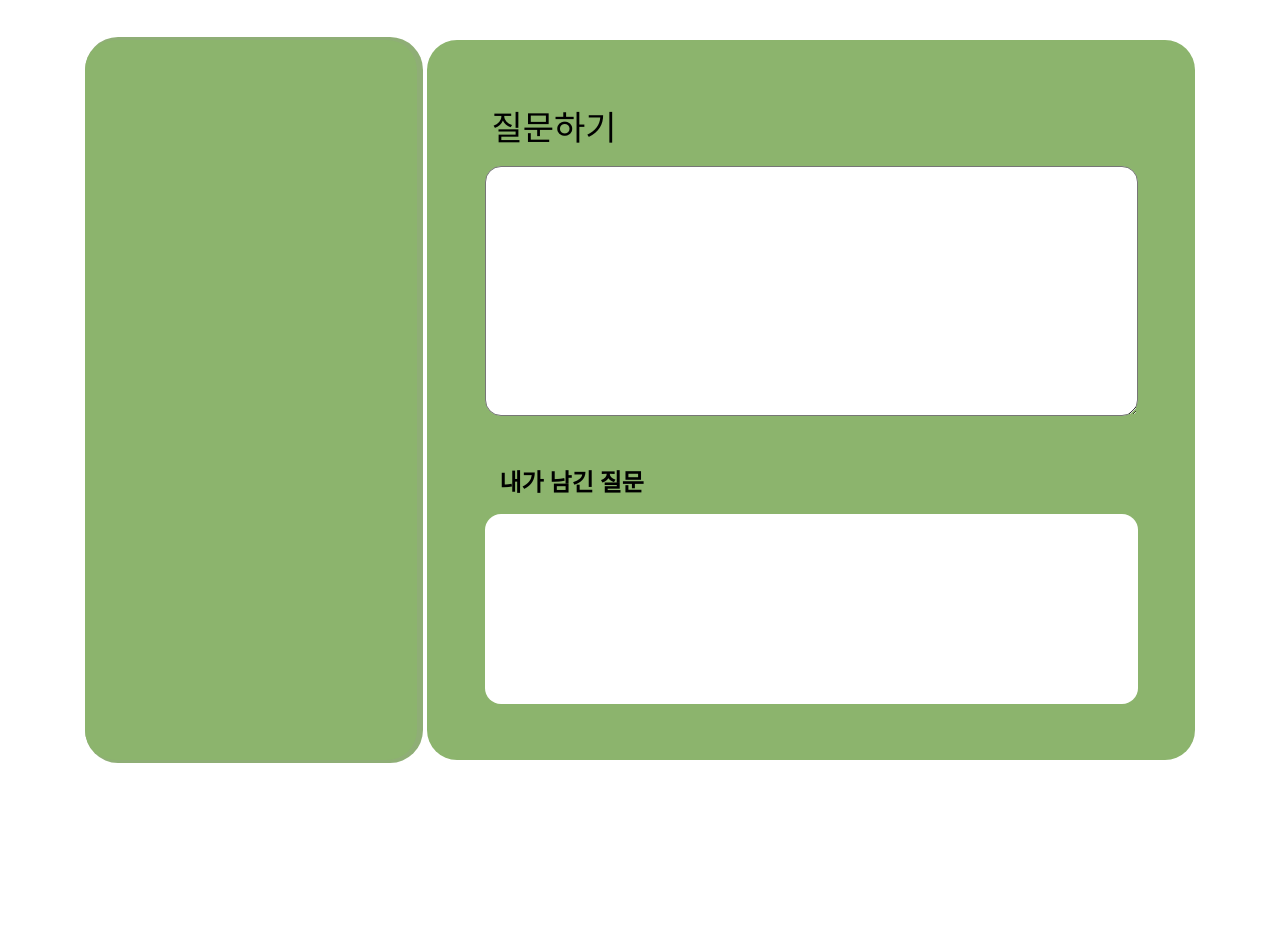
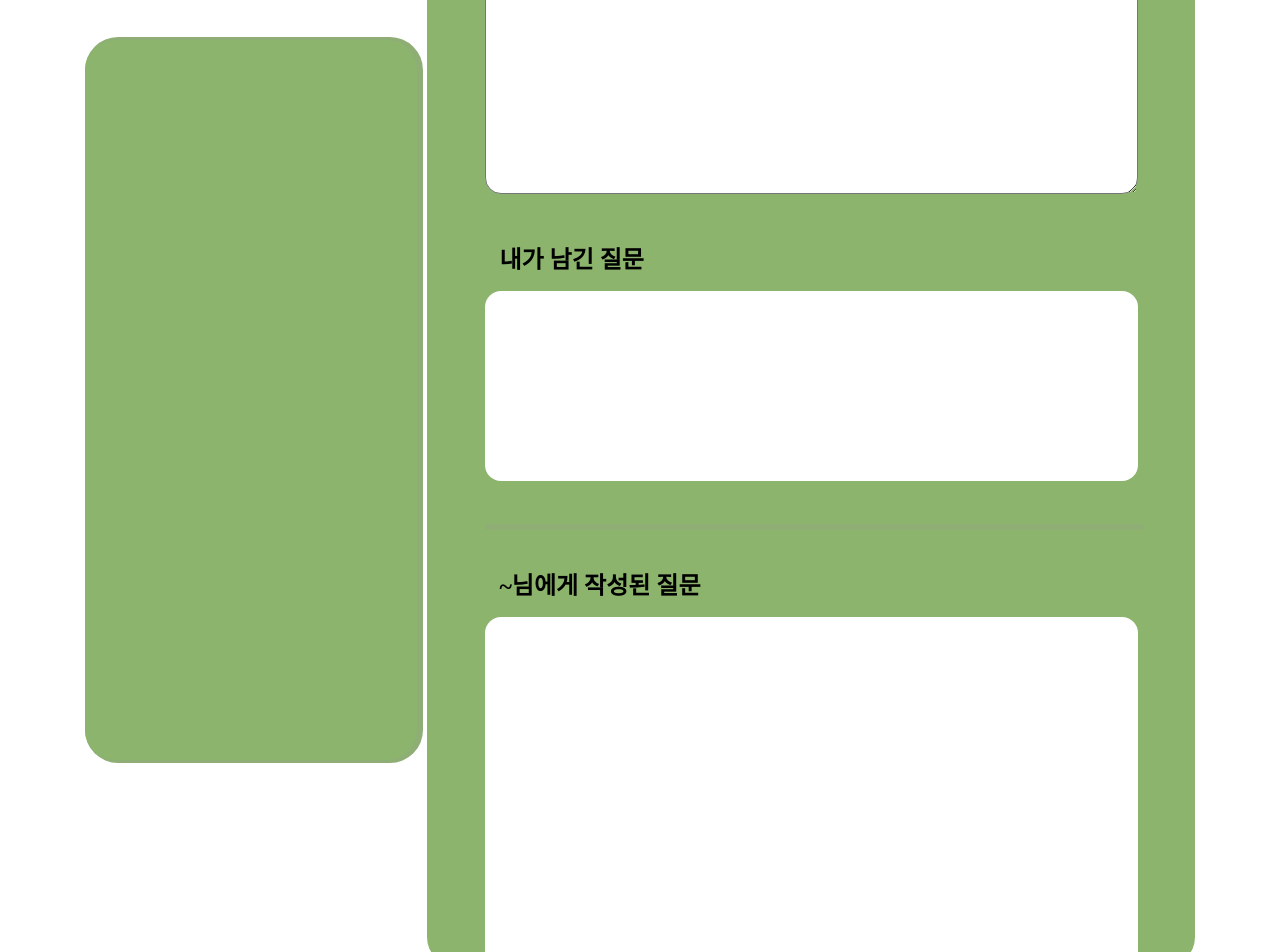
Before and after one commit to Seogun95/RollingRolling, a React (Create React App) app: page /home/1 in a window 1280 px wide. Shown: the top 952 px of the page. Before the commit the page ends 800 px from the top, so only its background shows below. Built offline with nearby package versions, Linux system fonts and the light colour scheme; a web font is replaced by a local one.

Commit message:
design: Detail 페이지 백업

```diff
--- a/src/pages/DetailPage.jsx
+++ b/src/pages/DetailPage.jsx
@@ -5,6 +5,7 @@ export default function Detailpage() {
   return (
     <DetailWrapper>
       <Sidebar />
+
       <DetailContainer>
         <QuestionContainer>
           <StP>질문하기</StP>
@@ -13,11 +14,22 @@ export default function Detailpage() {
         <MyQuestionContainer>
           <h2>내가 남긴 질문</h2>
           <MyQuestionBox />
+          <Line />
         </MyQuestionContainer>
+        <WrittenQuestionContainer>
+          <h2> ~님에게 작성된 질문</h2>
+          <WrittenQuestionBox></WrittenQuestionBox>
+        </WrittenQuestionContainer>
       </DetailContainer>
     </DetailWrapper>
   );
 }
+
+const Line = styled.div`
+  margin-top: 6%;
+  box-shadow: 3px 0px 0px 3px ${(props) => props.theme.CL.scroll};
+  width: 85%;
+`;
 
 const DetailWrapper = styled.div`
   ${(props) => props.theme.FlexRow};
@@ -34,7 +46,7 @@ const DetailContainer = styled.div`
 
 const QuestionContainer = styled.div`
   ${(props) => props.theme.FlexRow};
-  margin-top: 8%;
+  margin-top: 6%;
   flex-direction: column;
 
   textarea {
@@ -59,8 +71,28 @@ const MyQuestionBox = styled.div`
   width: 85%;
   min-height: 190px;
   border-radius: 1rem;
-  padding: 1rem;
+
   background-color: white;
+  overflow: auto;
+`;
+
+const WrittenQuestionContainer = styled.div`
+  ${(props) => props.theme.FlexRow};
+  margin-top: 5%;
+  flex-direction: column;
+  h2 {
+    align-self: flex-start;
+    margin: 0 0 1rem 4.5rem;
+  }
+`;
+
+const WrittenQuestionBox = styled.div`
+  font-size: 100px;
+  width: 85%;
+  min-height: 350px;
+  border-radius: 1rem;
+  background-color: white;
+  overflow: auto;
 `;
 
 const StP = styled.p`
```
